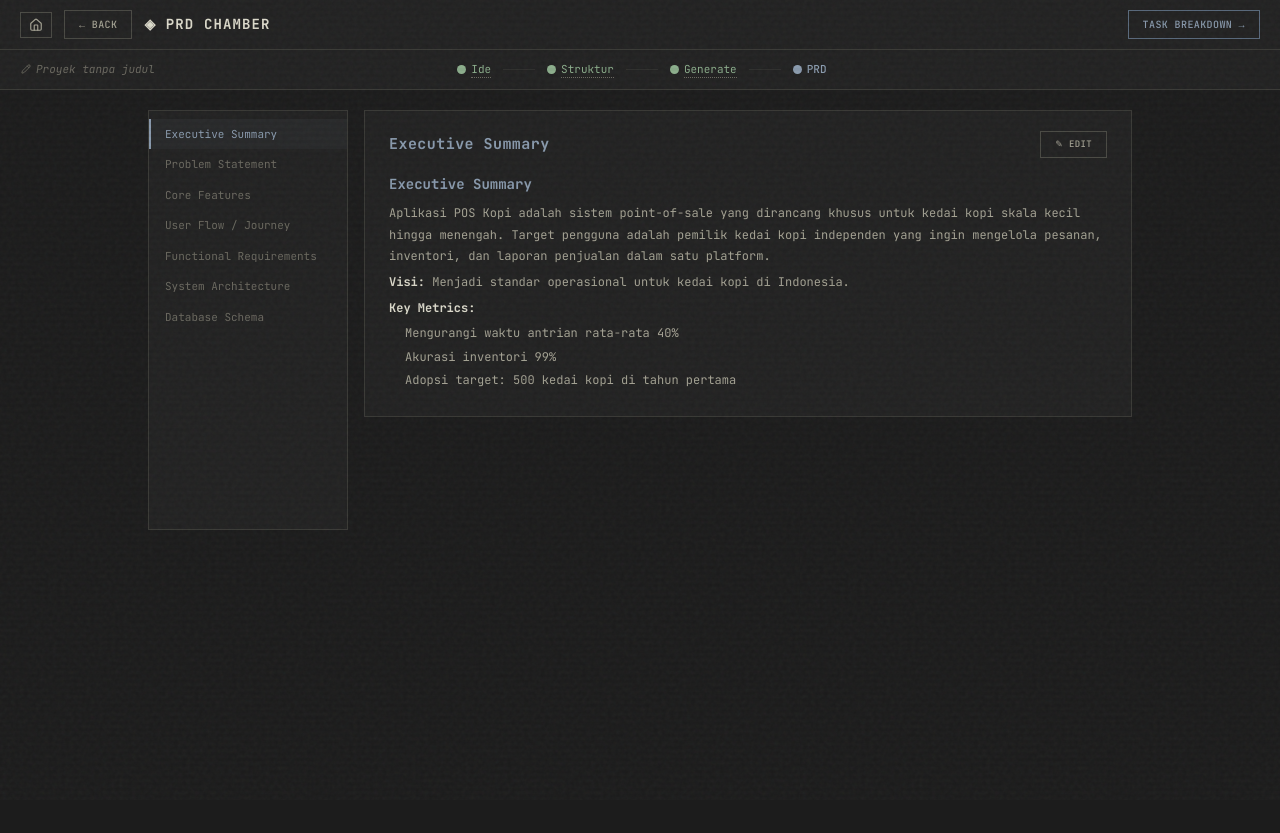
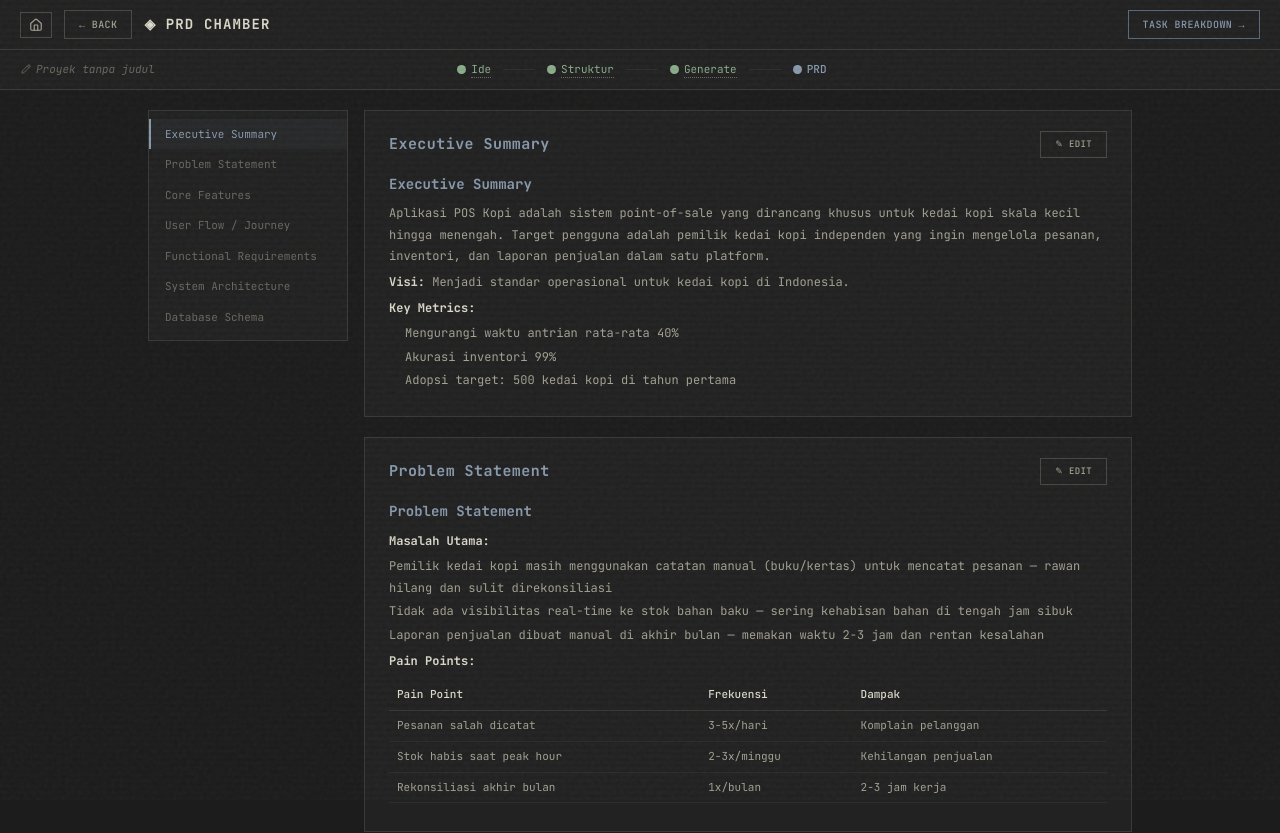
Before and after one commit to zettxh/prd-chamber, a React (Vite) app: page /project/1/prd in a window 1280 px wide. Shown: the top 833 px of the page. Before the commit the page ends 800 px from the top, so only its background shows below. Built offline with nearby package versions, Linux system fonts and the light colour scheme.

Commit message:
refactor: PrdPage full document view — all sections visible + sticky TOC sidebar + IntersectionObserver scroll spy

```diff
--- a/src/components/PrdSection.tsx
+++ b/src/components/PrdSection.tsx
@@ -2,12 +2,13 @@ import { useState } from 'react';
 import MarkdownViewer from './MarkdownViewer';
 
 interface Props {
+  id: string;
   title: string;
   content: string;
   onSave: (newContent: string) => void;
 }
 
-export default function PrdSection({ title, content, onSave }: Props) {
+export default function PrdSection({ id, title, content, onSave }: Props) {
   const [editing, setEditing] = useState(false);
   const [draft, setDraft] = useState(content);
 
@@ -17,7 +18,8 @@ export default function PrdSection({ title, content, onSave }: Props) {
   };
 
   return (
-    <div className="term-panel" style={{ padding: '20px 24px' }}>
+    <section id={id} style={{ scrollMarginTop: 80 }}>
+      <div className="term-panel" style={{ padding: '20px 24px', marginBottom: 20 }}>
         <div style={{ display: 'flex', alignItems: 'center', justifyContent: 'space-between', marginBottom: 12 }}>
           <h2 style={{
             fontFamily: 'var(--font-mono)', fontSize: 15, fontWeight: 700,
@@ -48,5 +50,6 @@ export default function PrdSection({ title, content, onSave }: Props) {
           <MarkdownViewer content={content} />
         )}
       </div>
+    </section>
   );
 }
--- a/src/pages/PrdPage.tsx
+++ b/src/pages/PrdPage.tsx
@@ -1,53 +1,123 @@
-import { useState } from 'react';
+import { useState, useEffect, useRef } from 'react';
 import { useNavigate } from 'react-router-dom';
 import Layout from '../components/Layout';
 import PrdSection from '../components/PrdSection';
 import { dummyPrdContent } from '../data/dummy';
 
-const sectionLabels: Record<string, string> = {
-  'executive-summary': 'Executive Summary',
-  'problem-statement': 'Problem Statement',
-  'core-features': 'Core Features',
-  'user-flow': 'User Flow / Journey',
-  'functional-requirements': 'Functional Requirements',
-  'architecture': 'System Architecture',
-  'database-schema': 'Database Schema',
-};
+const sections: { id: string; label: string }[] = [
+  { id: 'executive-summary',     label: 'Executive Summary' },
+  { id: 'problem-statement',    label: 'Problem Statement' },
+  { id: 'core-features',        label: 'Core Features' },
+  { id: 'user-flow',            label: 'User Flow / Journey' },
+  { id: 'functional-requirements', label: 'Functional Requirements' },
+  { id: 'architecture',         label: 'System Architecture' },
+  { id: 'database-schema',       label: 'Database Schema' },
+];
 
 export default function PrdPage() {
   const navigate = useNavigate();
   const [activeSection, setActiveSection] = useState('executive-summary');
   const [content, setContent] = useState(dummyPrdContent);
+  const observerRef = useRef<IntersectionObserver | null>(null);
+
+  // Scroll spy via IntersectionObserver
+  useEffect(() => {
+    observerRef.current = new IntersectionObserver(
+      (entries) => {
+        // Pick the topmost visible section
+        const visible = entries
+          .filter(e => e.isIntersecting)
+          .sort((a, b) => a.boundingClientRect.top - b.boundingClientRect.top);
+
+        if (visible.length > 0) {
+          setActiveSection(visible[0].target.id);
+        }
+      },
+      {
+        // Trigger when section top is near viewport top
+        rootMargin: '-80px 0px -70% 0px',
+        threshold: 0,
+      }
+    );
+
+    sections.forEach(({ id }) => {
+      const el = document.getElementById(id);
+      if (el) observerRef.current?.observe(el);
+    });
+
+    return () => {
+      observerRef.current?.disconnect();
+    };
+  }, []);
+
+  const scrollToSection = (id: string) => {
+    const el = document.getElementById(id);
+    if (el) {
+      el.scrollIntoView({ behavior: 'smooth', block: 'start' });
+    }
+  };
 
   return (
     <Layout showBack continueLabel="TASK BREAKDOWN" onContinue={() => navigate('/project/dummy-1/tasks')}>
-      <div style={{ display: 'grid', gridTemplateColumns: '200px 1fr', gap: 16, minHeight: 420 }}>
-        {/* Sidebar */}
-        <div className="term-panel" style={{ padding: '8px 0' }}>
-          {Object.keys(sectionLabels).map(key => (
+      <div style={{
+        display: 'grid',
+        gridTemplateColumns: '200px 1fr',
+        gap: 16,
+        alignItems: 'start',
+      }}>
+        {/* ── Sidebar — sticky TOC ── */}
+        <div
+          className="term-panel"
+          style={{
+            padding: '8px 0',
+            position: 'sticky',
+            top: 80,
+            maxHeight: 'calc(100vh - 100px)',
+            overflowY: 'auto',
+          }}
+        >
+          {sections.map(({ id, label }) => (
             <div
-              key={key}
-              onClick={() => setActiveSection(key)}
+              key={id}
+              onClick={() => scrollToSection(id)}
+              title={label}
               style={{
-                padding: '7px 14px', fontSize: 11, cursor: 'pointer',
-                color: activeSection === key ? 'var(--accent)' : 'var(--text-muted)',
-                borderLeft: activeSection === key ? '2px solid var(--accent)' : '2px solid transparent',
-                background: activeSection === key ? 'rgba(138,155,174,0.06)' : 'transparent',
+                padding: '7px 14px',
+                fontSize: 11,
+                cursor: 'pointer',
+                color: activeSection === id ? 'var(--accent)' : 'var(--text-muted)',
+                borderLeft: activeSection === id ? '2px solid var(--accent)' : '2px solid transparent',
+                background: activeSection === id ? 'rgba(138,155,174,0.06)' : 'transparent',
                 transition: 'all 120ms',
+                userSelect: 'none',
+              }}
+              onMouseEnter={(e) => {
+                if (activeSection !== id) {
+                  e.currentTarget.style.color = 'var(--text-secondary)';
+                }
+              }}
+              onMouseLeave={(e) => {
+                if (activeSection !== id) {
+                  e.currentTarget.style.color = 'var(--text-muted)';
+                }
               }}
             >
-              {sectionLabels[key]}
+              {label}
             </div>
           ))}
         </div>
 
-        {/* Content */}
+        {/* ── Content — all sections at once ── */}
         <div>
-          <PrdSection
-            title={sectionLabels[activeSection]}
-            content={content[activeSection]}
-            onSave={(c) => setContent(prev => ({ ...prev, [activeSection]: c }))}
-          />
+          {sections.map(({ id, label }) => (
+            <PrdSection
+              key={id}
+              id={id}
+              title={label}
+              content={content[id]}
+              onSave={(c) => setContent(prev => ({ ...prev, [id]: c }))}
+            />
+          ))}
         </div>
       </div>
     </Layout>
```
Lines whose indentation alone changed are shown as unchanged.
